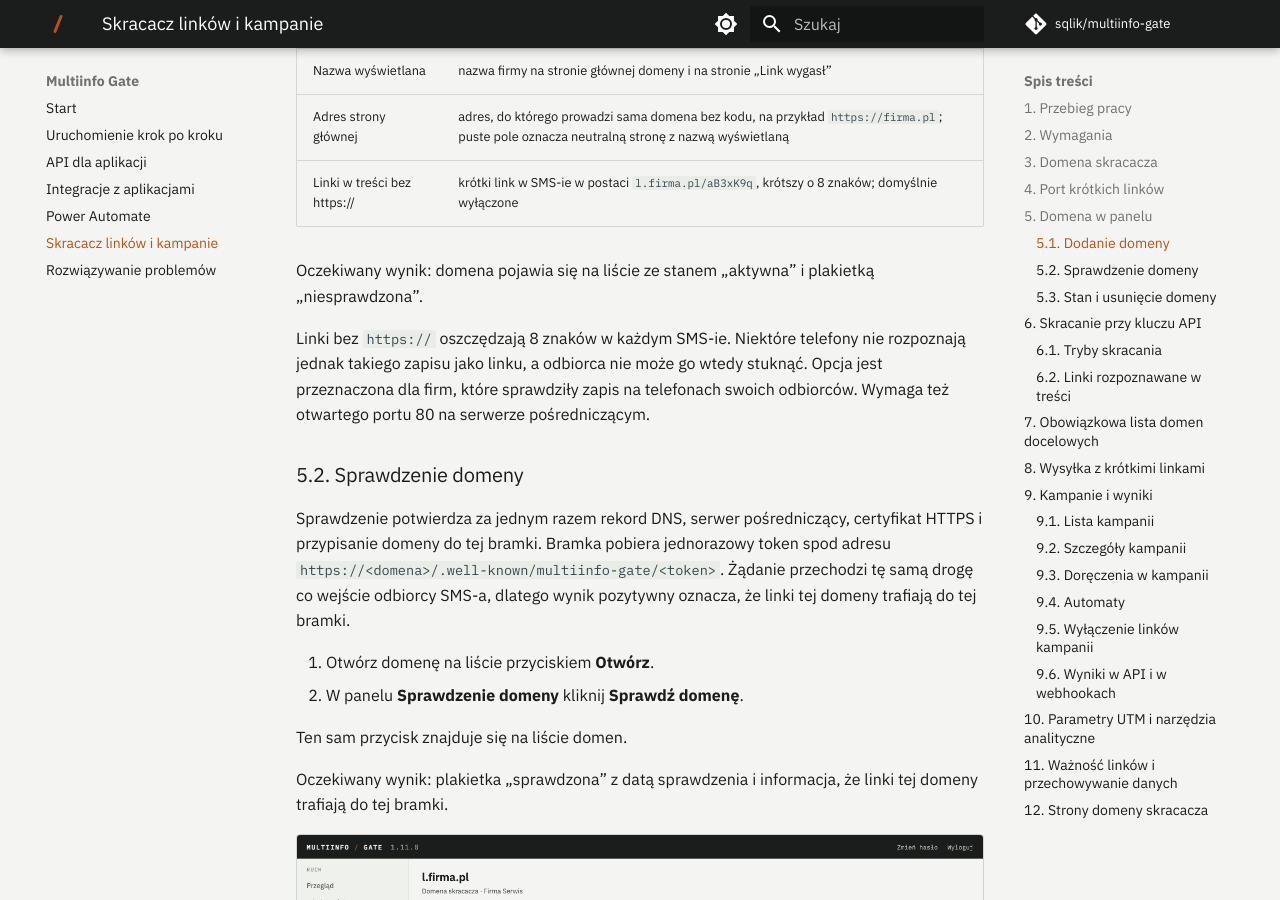
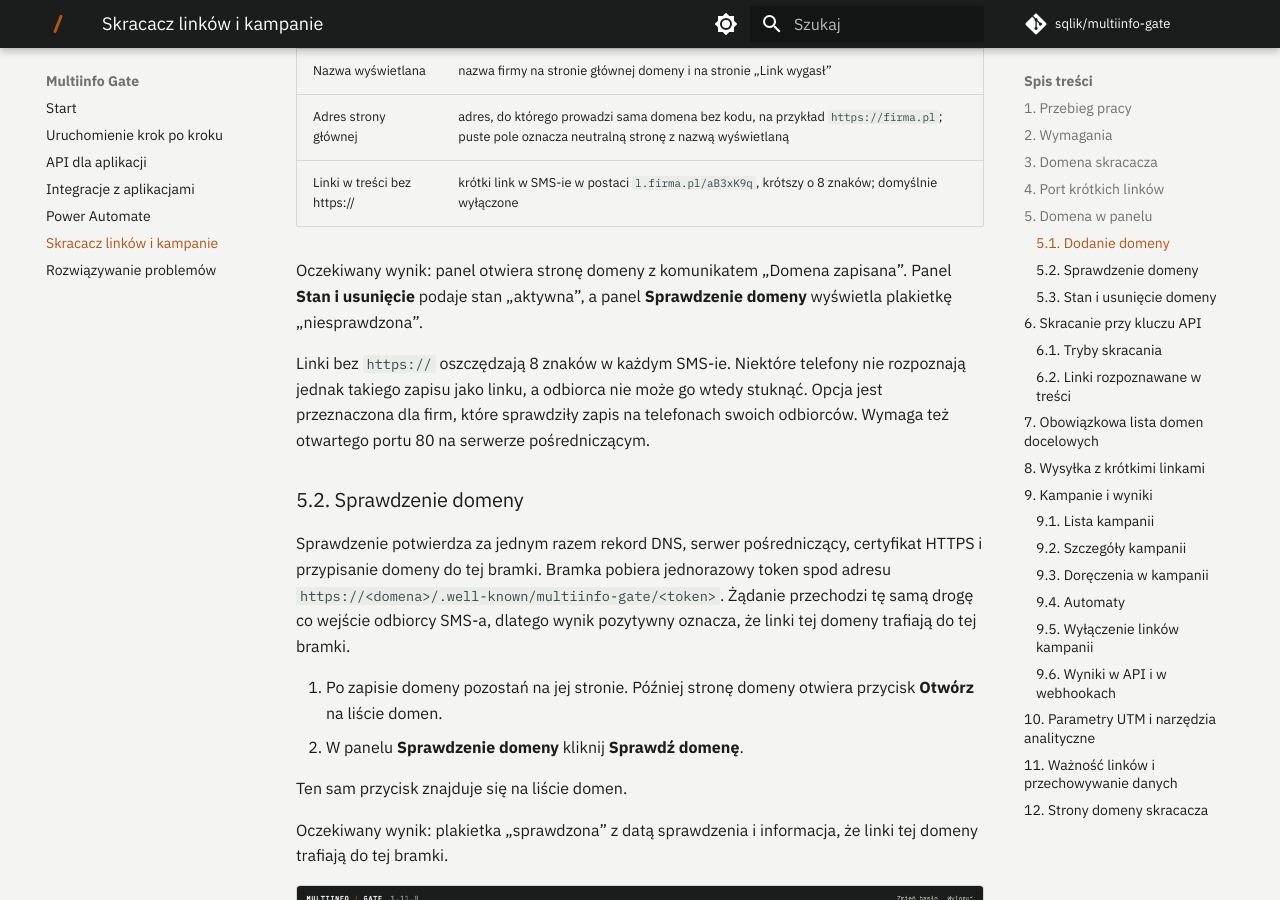
Before and after one commit to sqlik/multiinfo-gate, an MkDocs documentation site: the page built from docs/skracacz.md, in a window 1280 px wide and 900 px high, scrolled down 4720 px. Built offline with MkDocs 1.6.1 and Material for MkDocs 9.7.7, drawn with Linux system fonts in a browser that asks for light colours; comment, search, counter and statistics services are not loaded.

Commit message:
1.11.5: dokumentacja Power Automate, Entra, skrzynki współdzielonej i domeny skracacza

```diff
--- a/docs/skracacz.md
+++ b/docs/skracacz.md
@@ -148,7 +148,9 @@ rozpoczęciem domena powinna wskazywać serwer bramki zgodnie z rozdziałem 3.
 | Adres strony głównej | adres, do którego prowadzi sama domena bez kodu, na przykład `https://firma.pl`; puste pole oznacza neutralną stronę z nazwą wyświetlaną |
 | Linki w treści bez https:// | krótki link w SMS-ie w postaci `l.firma.pl/aB3xK9q`, krótszy o 8 znaków; domyślnie wyłączone |
 
-Oczekiwany wynik: domena pojawia się na liście ze stanem „aktywna” i plakietką „niesprawdzona”.
+Oczekiwany wynik: panel otwiera stronę domeny z komunikatem „Domena zapisana”. Panel **Stan
+i usunięcie** podaje stan „aktywna”, a panel **Sprawdzenie domeny** wyświetla plakietkę
+„niesprawdzona”.
 
 Linki bez `https://` oszczędzają 8 znaków w każdym SMS-ie. Niektóre telefony nie rozpoznają
 jednak takiego zapisu jako linku, a odbiorca nie może go wtedy stuknąć. Opcja jest przeznaczona
@@ -163,7 +165,8 @@ i przypisanie domeny do tej bramki. Bramka pobiera jednorazowy token spod adresu
 wejście odbiorcy SMS-a, dlatego wynik pozytywny oznacza, że linki tej domeny trafiają do tej
 bramki.
 
-1. Otwórz domenę na liście przyciskiem **Otwórz**.
+1. Po zapisie domeny pozostań na jej stronie. Później stronę domeny otwiera przycisk **Otwórz**
+   na liście domen.
 2. W panelu **Sprawdzenie domeny** kliknij **Sprawdź domenę**.
 
 Ten sam przycisk znajduje się na liście domen.
```
Also changed, not shown: docs/integracje.md (+7 -1 lines), docs/power-automate.md (+3 -2 lines), docs/problemy.md (+1 -0 lines), docs/uruchomienie.md (+3 -2 lines).
